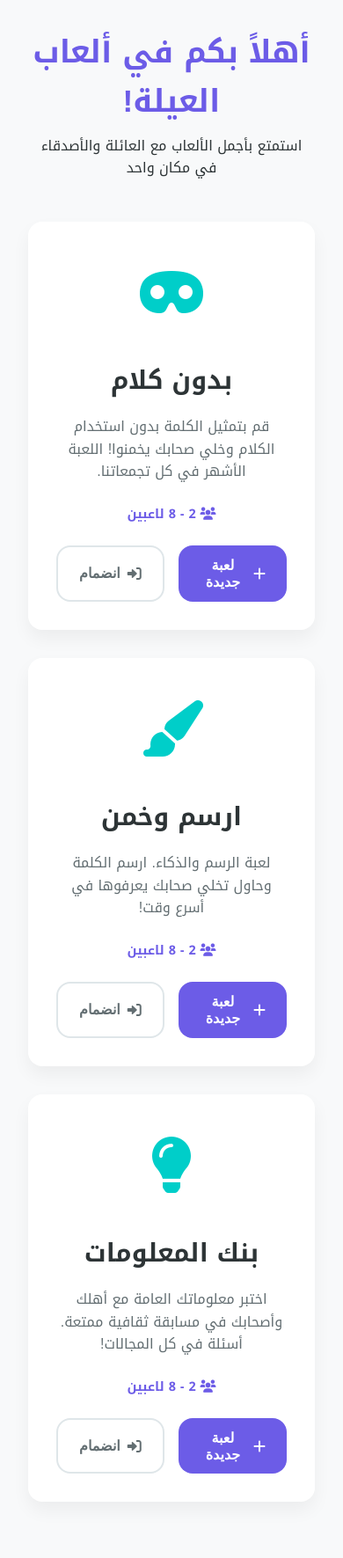
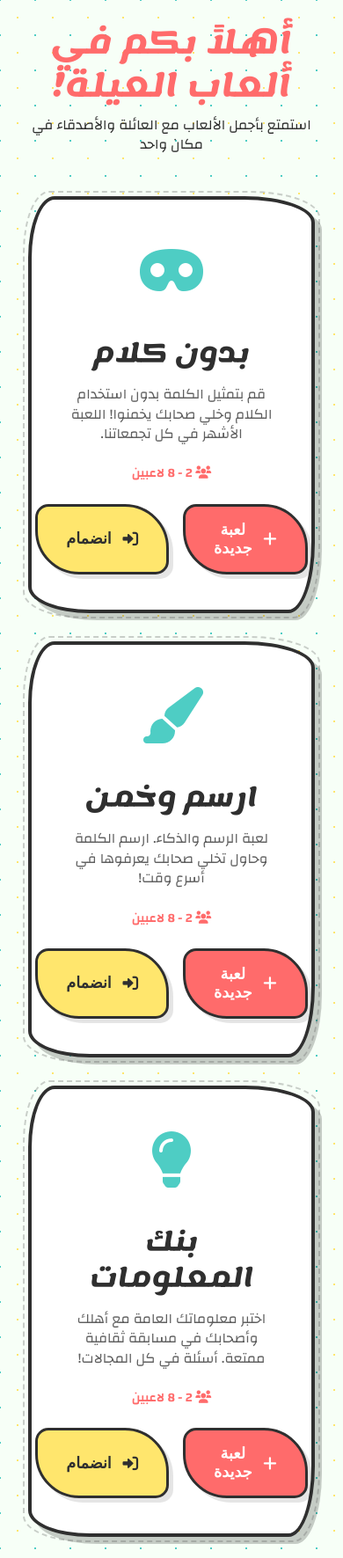
Before and after one commit to engziada/FamilyGamesII, a Flask app: page / in a window 390 px wide. Shown: the whole page at 88% size. Before the commit the page ends 1675 px from the top, so only its background shows below. Run offline with Flask 3, Linux system fonts and the light colour scheme; some libraries are stand-ins or nearby versions.

Commit message:
Restyle application to 'Playful Edition' theme
- Updated `static/css/style.css` with a new color palette, Arabic-friendly typography (Changa, Lemonada), and playful UI components (irregular squircle cards, pill buttons, dashed shadows).
- Refactored `templates/index.html` and `templates/game.html` to use new component classes and remove inline styles.
- Updated `static/js/charades.js` to ensure dynamically generated UI elements follow the new theme and use CSS variables.
- Integrated playful animations (Jelly, Heartbeat, BounceInDown) across the application.
- Standardized layout with responsive grid cards and a consistent two-column game board.

Co-authored-by: engziada <3094045+engziada@users.noreply.github.com>

```diff
--- a/static/css/style.css
+++ b/static/css/style.css
@@ -1,19 +1,18 @@
 :root {
-    --primary: #6c5ce7;
-    --primary-dark: #5b4bc4;
-    --secondary: #00cec9;
-    --accent: #ff7675;
-    --background: #f8f9fa;
-    --surface: #ffffff;
-    --text: #2d3436;
-    --text-light: #636e72;
-    --success: #00b894;
-    --warning: #fdcb6e;
-    --danger: #d63031;
-    --shadow: 0 10px 20px rgba(0,0,0,0.05);
-    --shadow-lg: 0 15px 30px rgba(0,0,0,0.1);
-    --radius: 16px;
-    --transition: all 0.3s cubic-bezier(0.4, 0, 0.2, 1);
+    --primary: #FF6B6B;
+    --secondary: #4ECDC4;
+    --accent: #FFE66D;
+    --bg-main: #F7FFF7;
+    --text: #2F2F2F;
+    --text-light: #5F5F5F;
+    --surface: #FFFFFF;
+    --success: #6BCB77;
+    --danger: #FF6B6B;
+    --purple: #BC7AF9;
+
+    --shadow-pop: 5px 5px 0 rgba(0,0,0,0.1);
+    --shadow-heavy: 8px 8px 0 rgba(0,0,0,0.2);
+    --transition: all 0.4s cubic-bezier(0.175, 0.885, 0.32, 1.275);
 }
 
 * {
@@ -23,18 +22,28 @@
 }
 
 body {
-    font-family: 'Noto Kufi Arabic', sans-serif;
-    background-color: var(--background);
+    font-family: 'Changa', sans-serif;
+    background-color: var(--bg-main);
     color: var(--text);
-    line-height: 1.6;
+    line-height: 1.4;
     direction: rtl;
     min-height: 100vh;
+    overflow-x: hidden;
+    background-image:
+        radial-gradient(var(--accent) 1px, transparent 1px),
+        radial-gradient(var(--secondary) 1px, transparent 1px);
+    background-size: 40px 40px;
+    background-position: 0 0, 20px 20px;
+}
+
+h1, h2, h3, .item-name {
+    font-family: 'Lemonada', cursive;
 }
 
 .container {
-    max-width: 1000px;
+    width: min(1200px, 96vw);
     margin: 0 auto;
-    padding: 2rem;
+    padding: clamp(1.5rem, 4vw, 2.5rem);
 }
 
 /* --- Components --- */
@@ -43,55 +52,52 @@ body {
     display: inline-flex;
     align-items: center;
     justify-content: center;
-    padding: 0.8rem 1.5rem;
-    border-radius: var(--radius);
-    font-weight: 700;
-    font-size: 1rem;
+    padding: 1rem 2rem;
+    border: 3px solid var(--text);
+    border-radius: 15px 50px 15px 50px;
+    font-weight: 800;
+    font-size: 1.1rem;
     cursor: pointer;
     transition: var(--transition);
-    border: none;
-    gap: 0.5rem;
+    gap: 0.8rem;
     text-decoration: none;
+    box-shadow: var(--shadow-pop);
+    background: var(--surface);
+    color: var(--text);
 }
 
-.btn-primary {
-    background-color: var(--primary);
-    color: white;
+.btn:hover {
+    transform: translateY(-3px) scale(1.02);
+    box-shadow: 8px 8px 0 rgba(0,0,0,0.15);
 }
 
-.btn-primary:hover {
-    background-color: var(--primary-dark);
-    transform: translateY(-2px);
-    box-shadow: 0 5px 15px rgba(108, 92, 231, 0.3);
-}
-
-.btn-secondary {
-    background-color: var(--secondary);
-    color: white;
-}
-
-.btn-outline {
-    background-color: transparent;
-    border: 2px solid #dfe6e9;
-    color: var(--text-light);
-}
-
-.btn-outline:hover {
-    border-color: var(--primary);
-    color: var(--primary);
-}
+.btn-primary { background-color: var(--primary); color: #fff; }
+.btn-secondary { background-color: var(--secondary); color: #fff; border-radius: 50px 15px 50px 15px; }
+.btn-outline { background-color: var(--accent); color: var(--text); }
 
 .card {
     background: var(--surface);
-    border-radius: var(--radius);
-    padding: 2rem;
-    box-shadow: var(--shadow);
+    border: 4px solid var(--text);
+    border-radius: 30px 80px 30px 70px / 70px 30px 80px 30px;
+    padding: 2.5rem;
+    box-shadow: var(--shadow-heavy);
     transition: var(--transition);
+    position: relative;
+}
+
+.card::before {
+    content: '';
+    position: absolute;
+    top: -10px; right: -10px; bottom: -10px; left: -10px;
+    border: 2px dashed var(--text-light);
+    border-radius: inherit;
+    z-index: -1;
+    opacity: 0.3;
 }
 
 .card:hover {
-    transform: translateY(-5px);
-    box-shadow: var(--shadow-lg);
+    transform: translate(-4px, -4px);
+    box-shadow: 12px 12px 0 rgba(0,0,0,0.1);
 }
 
 /* --- Landing Page --- */
--- a/static/js/charades.js
+++ b/static/js/charades.js
@@ -99,8 +99,9 @@ const Lobby = {
         if (!document.getElementById('min-players-msg')) {
             const minPlayersMsg = document.createElement('p');
             minPlayersMsg.id = 'min-players-msg';
-            minPlayersMsg.className = 'waiting-message';
-            minPlayersMsg.style.color = 'var(--accent-color)';
+            minPlayersMsg.className = 'waiting-message badge badge-team-1';
+            minPlayersMsg.style.width = '100%';
+            minPlayersMsg.style.marginTop = '1rem';
             minPlayersMsg.textContent = 'في انتظار انضمام لاعب آخر على الأقل...';
             playersListDiv.appendChild(minPlayersMsg);
         }
@@ -165,11 +166,13 @@ const Lobby = {
             if (players.length >= 2) {
                 startButton.disabled = false;
                 minPlayersMsg.textContent = 'يمكنك بدء اللعبة الآن!';
-                minPlayersMsg.style.color = 'var(--primary-color)';
+                minPlayersMsg.classList.remove('badge-team-1');
+                minPlayersMsg.classList.add('badge-team-2');
             } else {
                 startButton.disabled = true;
                 minPlayersMsg.textContent = 'في انتظار انضمام لاعب آخر على الأقل...';
-                minPlayersMsg.style.color = 'var(--accent-color)';
+                minPlayersMsg.classList.remove('badge-team-2');
+                minPlayersMsg.classList.add('badge-team-1');
             }
         }
     },
@@ -530,18 +533,10 @@ class GameEngine {
             } else if (this.gameType === 'pictionary' && !isMe && this.currentItemCategory) {
                 // Show category hint for non-drawing players in easy/medium difficulty
                 const difficulty = this.gameSettings.difficulty || 'medium';
-                console.log('Pictionary category check:', {
-                    gameType: this.gameType,
-                    isMe: isMe,
-                    currentItemCategory: this.currentItemCategory,
-                    difficulty: difficulty,
-                    gameSettings: this.gameSettings
-                });
                 if (difficulty === 'easy' || difficulty === 'medium') {
                     itemDisplay.style.display = 'block';
-                    itemDisplay.innerHTML = `<div class="item-category" style="font-size: 1.5rem;">${this.currentItemCategory}</div>`;
+                    itemDisplay.innerHTML = `<div class="item-category" style="font-size: 1.8rem;">${this.currentItemCategory}</div>`;
                     itemDisplay.classList.add('visible');
-                    console.log('Category displayed for non-drawer:', this.currentItemCategory);
                 } else {
                     itemDisplay.style.display = 'none';
                     itemDisplay.classList.remove('visible');
@@ -572,9 +567,9 @@ class GameEngine {
         if (el) {
             el.style.display = 'block';
             const item = typeof itemData === 'object' ? itemData.item : itemData;
-            const year = itemData.year ? `<div style="font-size: 1rem; color: var(--text-light); margin-bottom: 0.5rem;">سنة الإنتاج: ${itemData.year}</div>` : '';
-            const starring = itemData.starring ? `<div style="font-size: 1rem; color: var(--text-light); margin-bottom: 1rem;">بطولة: ${itemData.starring}</div>` : '';
-            const type = itemData.type ? `<span class="badge" style="background: var(--secondary); color: white; font-size: 0.8rem; padding: 4px 10px; border-radius: 20px;">${itemData.type}</span>` : '';
+            const year = itemData.year ? `<div class="item-meta">سنة الإنتاج: ${itemData.year}</div>` : '';
+            const starring = itemData.starring ? `<div class="item-meta">بطولة: ${itemData.starring}</div>` : '';
+            const type = itemData.type ? `<span class="badge badge-team-2">${itemData.type}</span>` : '';
 
             el.innerHTML = `
                 <div class="item-category">${category} ${type}</div>
@@ -591,11 +586,11 @@ class GameEngine {
         if (el) {
             el.style.display = 'block';
             let html = `<div class="item-category">${data.category}</div>`;
-            html += `<div class="item-name" style="font-size: 2rem; margin-bottom: 1.5rem;">${data.question}</div>`;
+            html += `<div class="item-name" style="font-size: 1.8rem;">${data.question}</div>`;
 
-            html += `<div class="options-grid" style="display: grid; grid-template-columns: 1fr 1fr; gap: 1rem; width: 100%;">`;
+            html += `<div class="options-grid" style="display: grid; grid-template-columns: repeat(auto-fit, minmax(200px, 1fr)); gap: 1rem; width: 100%; margin-top: 1.5rem;">`;
             data.options.forEach((opt, i) => {
-                html += `<button class="btn btn-outline" onclick="window.gameInstance.submitAnswer(${i})" style="font-size: 1.1rem; padding: 1rem;">${opt}</button>`;
+                html += `<button class="btn btn-outline" onclick="window.gameInstance.submitAnswer(${i})">${opt}</button>`;
             });
             html += `</div>`;
 
@@ -700,7 +695,7 @@ class GameEngine {
 
         listEl.innerHTML = '';
         const ul = document.createElement('ul');
-        ul.style.listStyle = 'none';
+        ul.classList.add('players-ul');
 
         players.forEach(p => {
             const name = typeof p === 'object' ? p.name : p;
@@ -712,7 +707,7 @@ class GameEngine {
 
             let html = `<span>${name} ${isHost ? '👑' : ''} ${name === this.playerName ? '(أنت)' : ''}</span>`;
             if (team) {
-                html += `<span class="badge" style="background: ${team === 1 ? '#6c5ce7' : '#00cec9'}; color: white; padding: 2px 8px; border-radius: 10px; font-size: 0.7rem;">فريق ${team}</span>`;
+                html += `<span class="badge badge-team-${team}">فريق ${team}</span>`;
             }
 
             li.innerHTML = html;
@@ -729,7 +724,7 @@ class GameEngine {
 
         // Show team scores if they exist and are non-zero
         if (data.team_scores && (data.team_scores['1'] > 0 || data.team_scores['2'] > 0)) {
-            html += '<div style="margin-bottom: 1rem; padding-bottom: 0.5rem; border-bottom: 2px solid #eee;">';
+            html += '<div class="team-scores-container">';
             html += `<div class="score-item">فريق 1: <span class="score-val">${data.team_scores['1']}</span></div>`;
             html += `<div class="score-item">فريق 2: <span class="score-val">${data.team_scores['2']}</span></div>`;
             html += '</div>';
@@ -738,7 +733,7 @@ class GameEngine {
         // Show individual scores
         const scores = data.scores || data;
         html += Object.entries(scores)
-            .map(([p, s]) => `<div class="score-item ${p === this.playerName ? 'current-player' : ''}">${p}: <span class="score-val">${s}</span></div>`)
+            .map(([p, s]) => `<div class="score-item ${p === this.playerName ? 'current-player' : ''}"><span>${p}</span><span class="score-val">${s}</span></div>`)
             .join('');
 
         el.innerHTML = html;
@@ -794,18 +789,18 @@ class GameEngine {
         if (!msg) {
             msg = document.createElement('div');
             msg.id = 'reveal-message';
-            msg.className = 'reveal-message';
+            msg.className = 'reveal-message card animate-bounce-down';
             document.body.appendChild(msg);
         }
 
-        const year = data.year ? `<p style="font-size: 0.9rem; color: var(--text-light);">سنة الإنتاج: ${data.year}</p>` : '';
-        const starring = data.starring ? `<p style="font-size: 0.9rem; color: var(--text-light);">بطولة: ${data.starring}</p>` : '';
+        const year = data.year ? `<div class="item-meta">سنة الإنتاج: ${data.year}</div>` : '';
+        const starring = data.starring ? `<div class="item-meta">بطولة: ${data.starring}</div>` : '';
 
         msg.innerHTML = `
             <div class="reveal-content">
                 <h3>انتهى الدور!</h3>
-                <p>الكلمة كانت: <strong style="font-size: 1.5rem; color: var(--primary);">${data.item}</strong></p>
-                <p>التصنيف: ${data.category}</p>
+                <div class="item-name" style="font-size: 2rem; color: var(--primary); margin-block: 1rem;">${data.item}</div>
+                <div class="badge badge-team-2" style="margin-bottom: 1rem;">${data.category}</div>
                 ${year}
                 ${starring}
             </div>
--- a/templates/base.html
+++ b/templates/base.html
@@ -4,7 +4,9 @@
     <meta charset="UTF-8">
     <meta name="viewport" content="width=device-width, initial-scale=1.0">
     <title>ألعاب العيلة - متعة مع العائلة</title>
-    <link href="https://fonts.googleapis.com/css2?family=Noto+Kufi+Arabic:wght@400;500;700&display=swap" rel="stylesheet">
+    <link rel="preconnect" href="https://fonts.googleapis.com">
+    <link rel="preconnect" href="https://fonts.gstatic.com" crossorigin>
+    <link href="https://fonts.googleapis.com/css2?family=Changa:wght@300;400;600;800&family=Lemonada:wght@300;400;700&display=swap" rel="stylesheet">
     <link rel="stylesheet" href="https://cdnjs.cloudflare.com/ajax/libs/animate.css/4.1.1/animate.min.css"/>
     <link rel="stylesheet" href="https://cdnjs.cloudflare.com/ajax/libs/font-awesome/6.0.0/css/all.min.css">
     <link rel="stylesheet" href="{{ url_for('static', filename='css/style.css') }}">
```
Also changed, not shown: other parts of static/css/style.css (+126 -49 lines), templates/game.html (+13 -13 lines), templates/index.html (+22 -22 lines).
